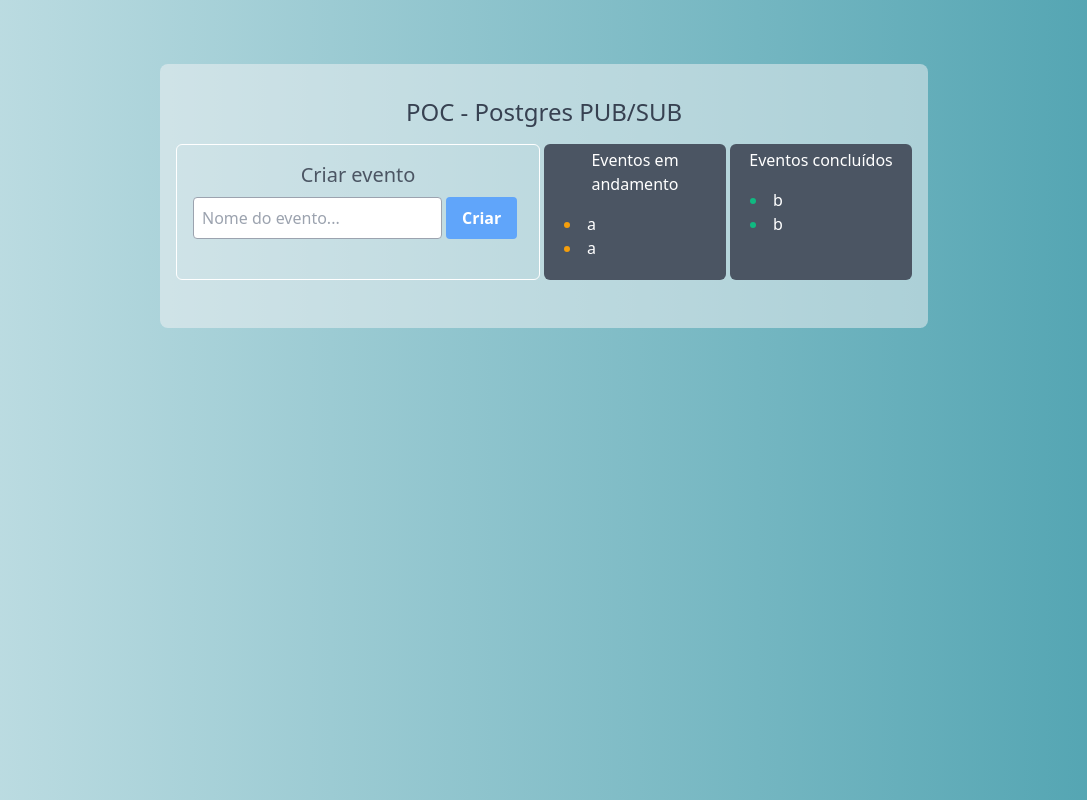
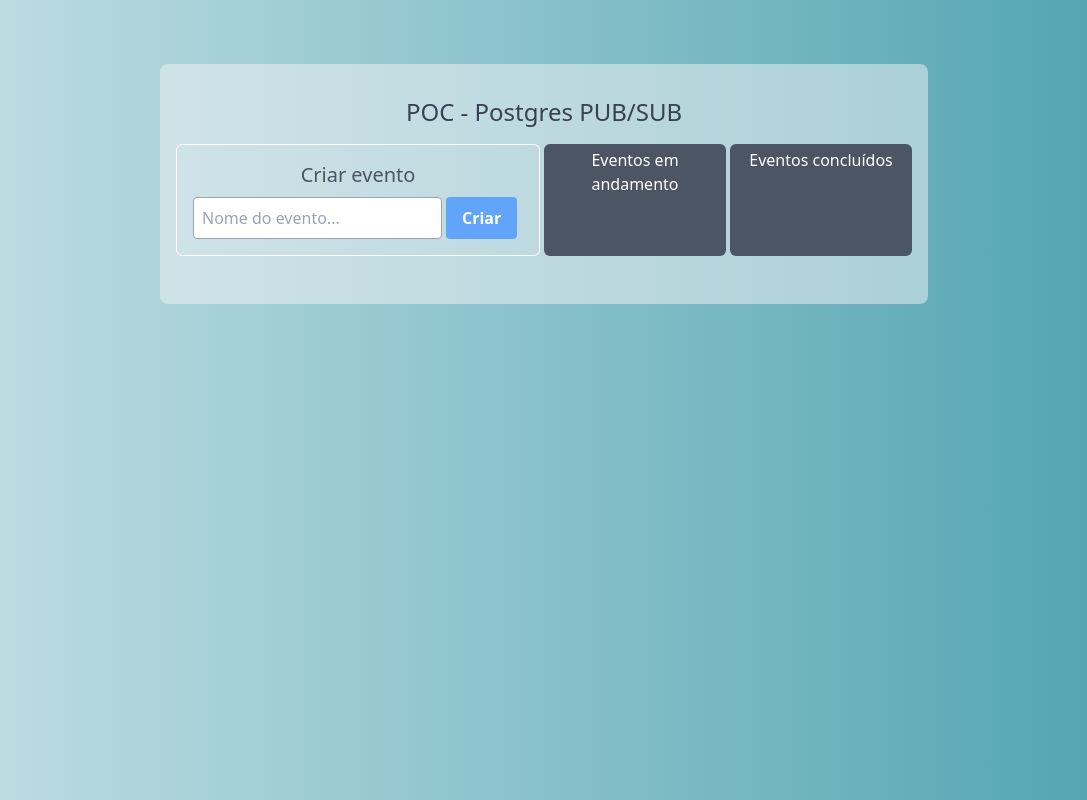
Before and after one commit to menezes25/golang-postgres-pub-sub, a Vue app in the folder static/webapp/: page / in a window 1280 px wide. Shown: the whole page, without its empty margins (96-1183 px from the left). Built offline with nearby package versions, Linux system fonts and the light colour scheme.

Commit message:
Implementado store pattern

```diff
--- a/static/webapp/src/components/CardPostgresPubSub.vue
+++ b/static/webapp/src/components/CardPostgresPubSub.vue
@@ -19,6 +19,8 @@
 
 <script>
 import CardEvent from "@/components/CardEvent";
+import store from "@/store";
+console.debug(store);
 
 export default {
   name: 'CardPostgresPubSub',
@@ -27,13 +29,13 @@ export default {
     CardEvent,
   },
 
+  data: () => ({
+    sharedState: store.state,
+  }),
+
   computed: {
-    eventsInProgress() {
-      return ['a', 'a'];
-    },
-    completedEvents() {
-      return ['b', 'b'];
-    },
-  }
+    eventsInProgress: function() { return this.sharedState.eventsInProgress },
+    completedEvents: function() { return this.sharedState.completedEvents },
+  },
 }
 </script>
--- /dev/null
+++ b/static/webapp/src/store/index.js
@@ -0,0 +1,18 @@
+export default {
+  debug: true,
+
+  state: {
+    eventsInProgress: [],
+    completedEvents: [],
+  },
+
+  addEventsInProgress (newValue) {
+    if (this.debug) console.log('addEventsInProgress triggered with', newValue);
+    this.state.eventsInProgress.push(newValue);
+  },
+
+  addCompletedEvents (newValue) {
+    if (this.debug) console.log('addCompletedEvents triggered with', newValue);
+    this.state.completedEvents.push(newValue);
+  },
+};
```
